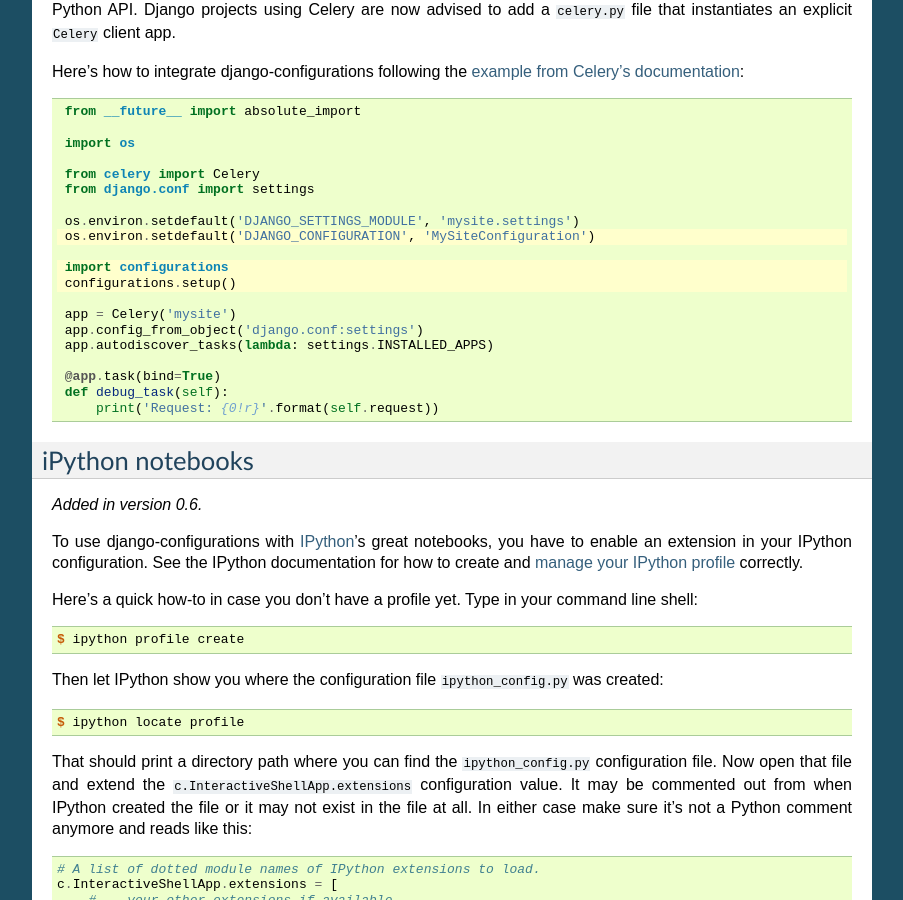
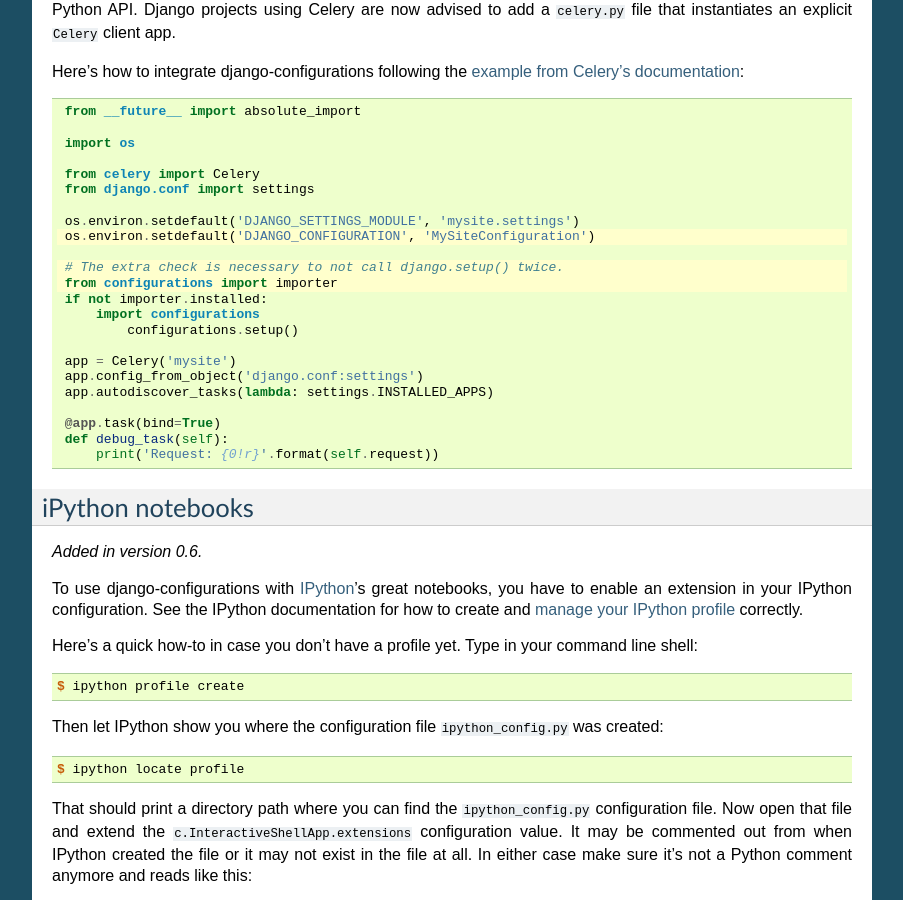
Before and after one commit to jazzband/django-configurations, a Sphinx documentation site: the page built from docs/cookbook.rst, in a window 1280 px wide and 900 px high, scrolled down 1729 px. Shown: the whole window, without its empty margins (198-1101 px from the left). Built offline with Sphinx 7.4.7, drawn with Linux system fonts in a browser that asks for light colours.

Commit message:
doc: cookbook: document workaround for celery (#197)
See https://github.com/jazzband/django-configurations/issues/196

```diff
--- a/docs/cookbook.rst
+++ b/docs/cookbook.rst
@@ -136,8 +136,11 @@
     os.environ.setdefault('DJANGO_SETTINGS_MODULE', 'mysite.settings')
     os.environ.setdefault('DJANGO_CONFIGURATION', 'MySiteConfiguration')
 
-    import configurations
-    configurations.setup()
+    # The extra check is necessary to not call django.setup() twice.
+    from configurations import importer
+    if not importer.installed:
+        import configurations
+            configurations.setup()
 
     app = Celery('mysite')
     app.config_from_object('django.conf:settings')
```
